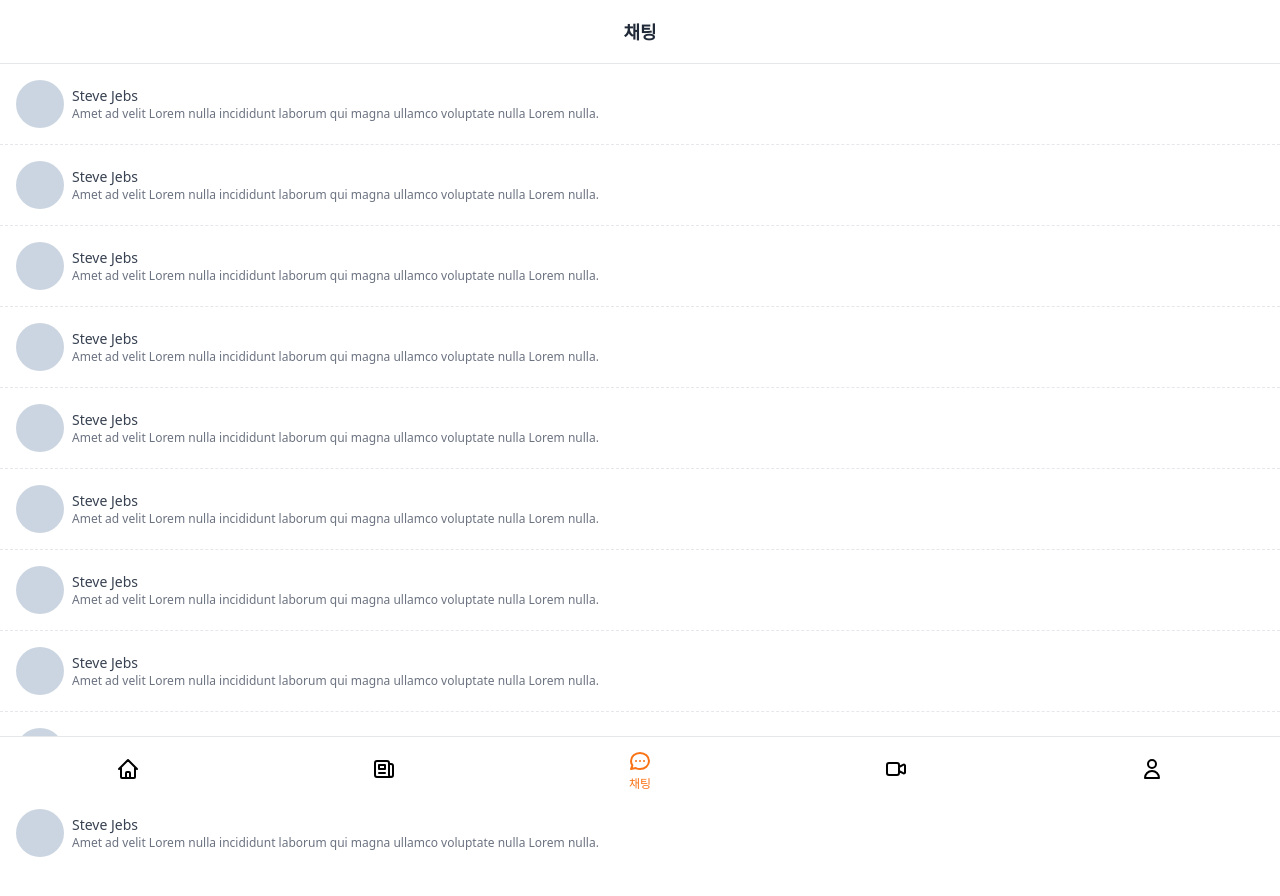
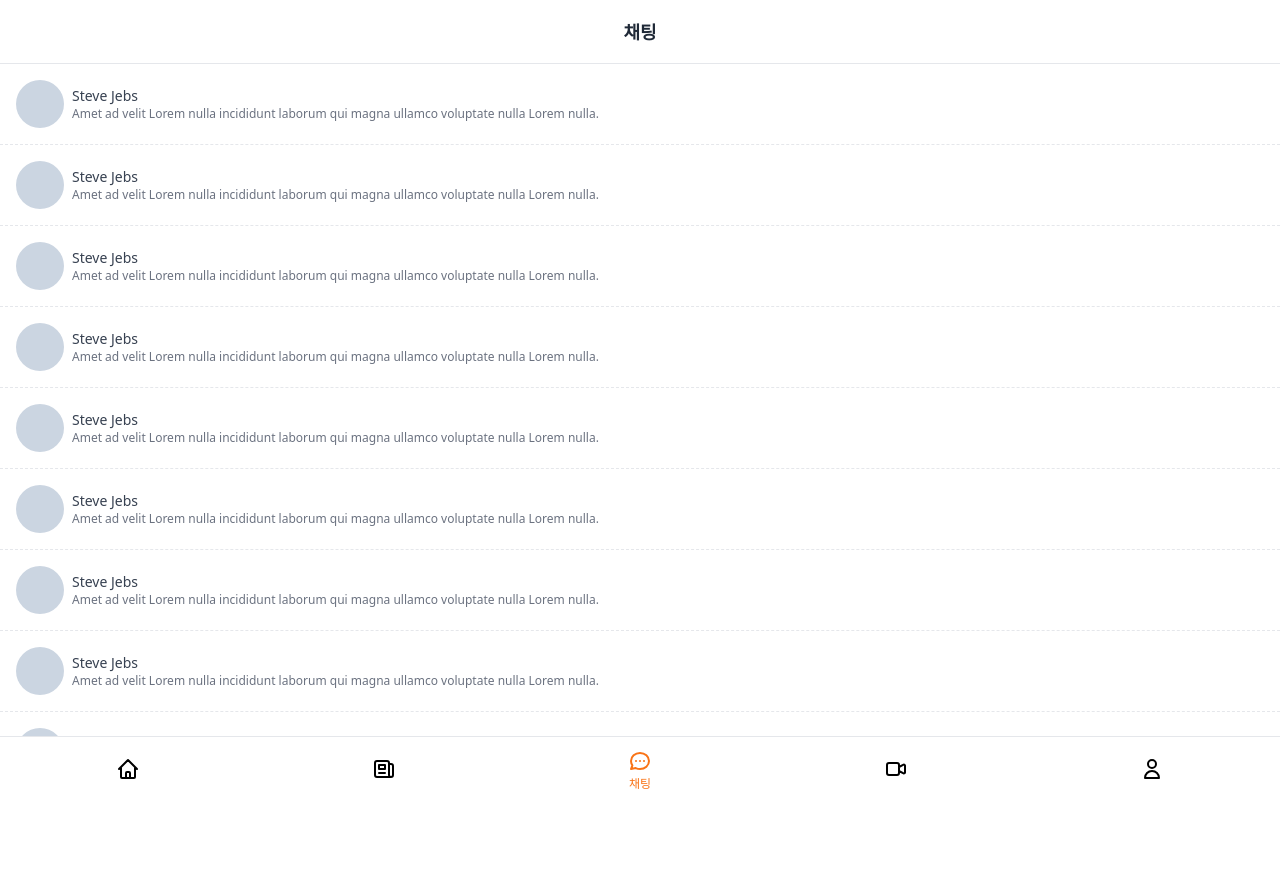
Before and after one commit to jinyongp/carrot-market, a Next.js app: page /chats in a window 1280 px wide. Shown: the top 896 px of the page. After the commit the page ends 800 px from the top, so only its background shows below. Built offline with nearby package versions, Linux system fonts and the light colour scheme.

Commit message:
Feat: Scroll 숨김

```diff
--- a/components/layout.tsx
+++ b/components/layout.tsx
@@ -25,7 +25,7 @@ export default function Layout({
   const { pathname, back } = useRouter();
 
   return (
-    <main>
+    <main className="flex flex-col h-screen">
       <header className="fixed top-0 w-full h-16 px-4 grid grid-cols-3 place-content-center  bg-white border-b">
         <button
           className={`grow ${canGoBack || 'invisible'}`}
@@ -38,7 +38,7 @@ export default function Layout({
         </h1>
         <button className="grow" role="none"></button>
       </header>
-      <section className={`mt-16 ${hasTabBar ? 'mb-16' : ''}`}>
+      <section className={`mt-16 overflow-y-auto ${hasTabBar && 'mb-16'}`}>
         {children}
       </section>
       {hasTabBar && (
--- a/styles/tailwind.css
+++ b/styles/tailwind.css
@@ -7,10 +7,19 @@
     @apply focus:outline-none;
   }
 
+  ::-webkit-scrollbar {
+    width: 0px;
+  }
+
+  html {
+    overflow-y: hidden;
+  }
+
   input,
   textarea {
     @apply outline-none;
   }
+
   button {
     @apply outline-none;
   }
```
